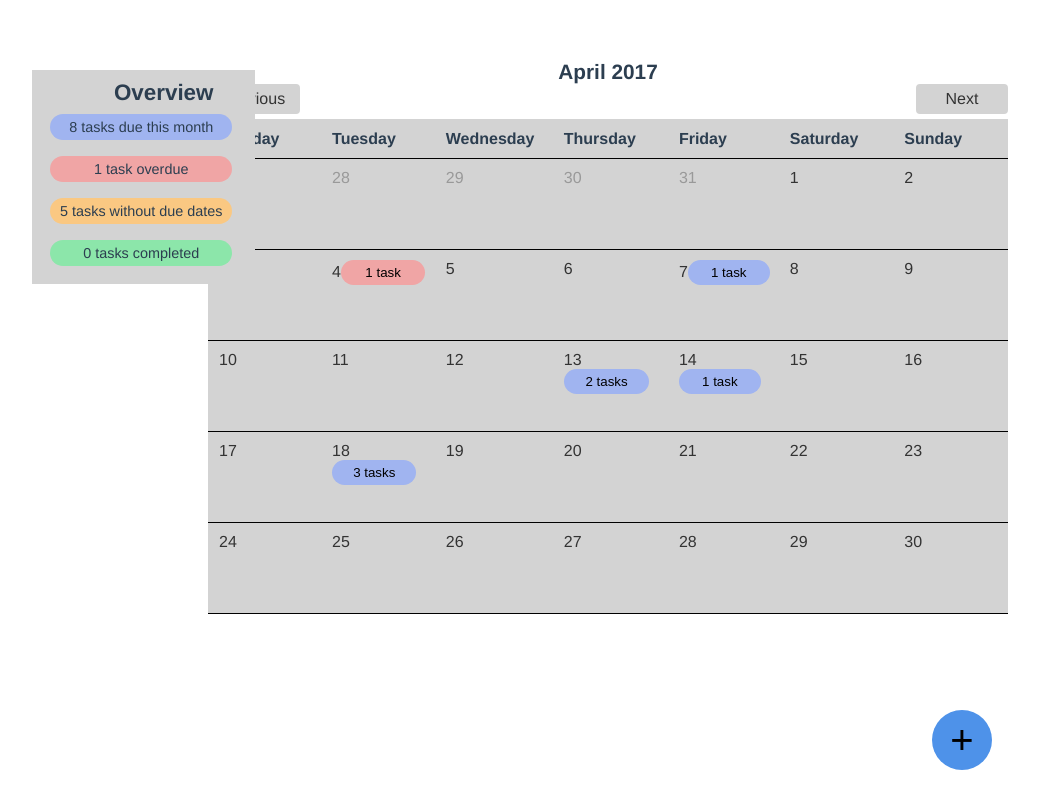
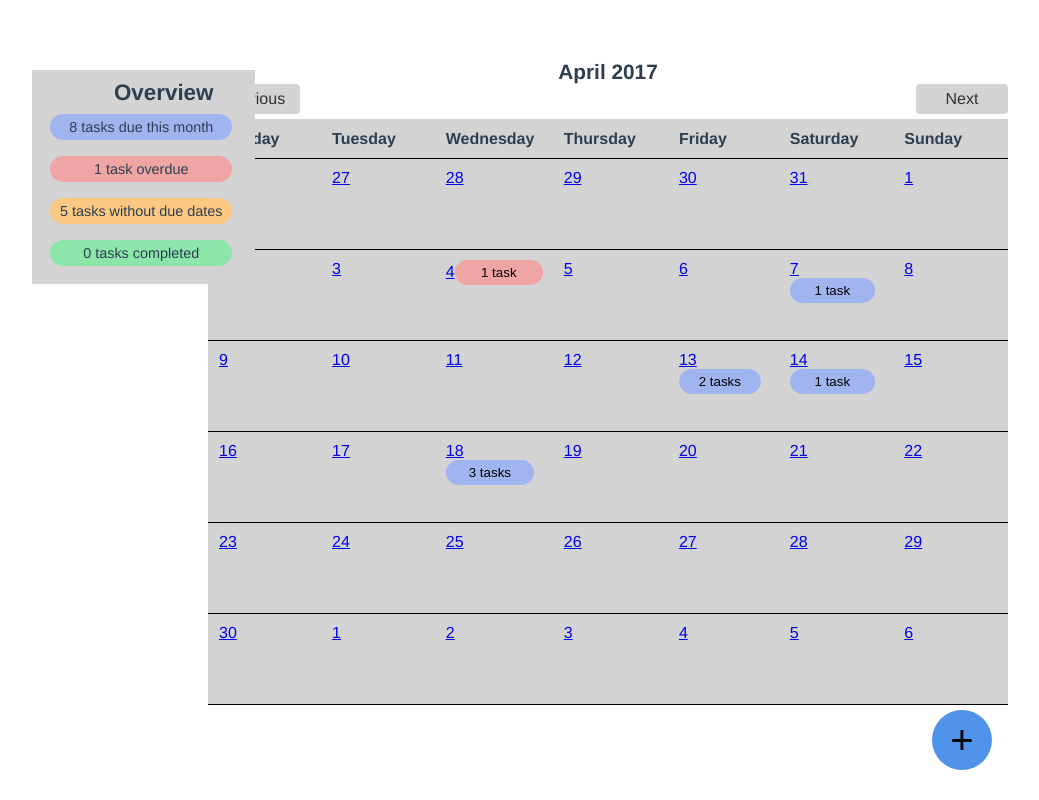
Before and after one commit to jmhibben/Task-Calendar, a Vue app: page /#/ in a window 1280 px wide. Shown: the whole page, without its empty margins (32-1071 px from the left). Built offline with nearby package versions, Linux system fonts and the light colour scheme.

Commit message:
Clicking on calendar dates now redirects to Week view
- Calendar dates will need to be dynamically generated
- This means their links will, too
- Need to try to figure out if it's possible to make the entire cell clickable

```diff
--- a/src/components/Calendar.vue
+++ b/src/components/Calendar.vue
@@ -14,59 +14,72 @@
         <th>Sunday</th>
       </tr>
       <tr>
-        <td><span>27</span></td>
-        <td><span>28</span></td>
-        <td> <span>29</span></td>
-        <td> <span>30</span></td>
-        <td> <span>31</span></td>
-        <td class="current"> <span>1</span></td>
-        <td class="current"> <span>2</span></td>
+        <td><router-link to="/week">26</router-link></td>
+        <td><router-link to="/week">27</router-link></td>
+        <td><router-link to="/week">28</router-link></td>
+        <td><router-link to="/week">29</router-link></td>
+        <td><router-link to="/week">30</router-link></td>
+        <td><router-link to="/week">31</router-link></td>
+        <td class="current"><router-link to="/week">1</router-link></td>
       </tr>
       <tr>
-        <td class="current"> <span>3</span></td>
-        <td class="current"> <span>4</span>
+      <!-- FIXME: `router-link` only affects text content right now -->
+        <td class="current"><router-link to="/week">2</router-link></td>
+        <td class="current"><router-link to="/week">3</router-link></td>
+        <td class="current"><router-link to="/week">4</router-link>
           <button class="task-count late">1 task</button>
         </td>
-        <td class="current"> <span>5</span></td>
-        <td class="current"> <span>6</span></td>
-        <td class="current"> <span>7</span>
+        <td class="current"><router-link to="/week">5</router-link></td>
+        <td class="current"><router-link to="/week">6</router-link></td>
+        <td class="current"><router-link to="/week">7
+          <button class="task-count">1 task</button>
+          </router-link>
+        </td>
+        <td class="current"><router-link to="/week">8</router-link></td>
+      </tr>
+      <tr>
+        <td class="current"><router-link to="/week">9</router-link></td>
+        <td class="current"><router-link to="/week">10</router-link></td>
+        <td class="current"><router-link to="/week">11</router-link></td>
+        <td class="current"><router-link to="/week">12</router-link></td>
+        <td class="current"><router-link to="/week">13
+          <button class="task-count">2 tasks</button>
+          </router-link>
+        </td>
+        <td class="current"><router-link to="/week">14</router-link>
           <button class="task-count">1 task</button>
         </td>
-        <td class="current"> <span>8</span></td>
-        <td class="current"> <span>9</span></td>
+        <td class="current"><router-link to="/week">15</router-link></td>
       </tr>
       <tr>
-        <td class="current"> <span>10</span></td>
-        <td class="current"> <span>11</span></td>
-        <td class="current"> <span>12</span></td>
-        <td class="current"> <span>13</span>
-          <button class="task-count">2 tasks</button>
+        <td class="current"><router-link to="/week">16</router-link></td>
+        <td class="current"><router-link to="/week">17</router-link></td>
+        <td class="current"><router-link to="/week">18
+          <button class="task-count">3 tasks</button>
+          </router-link>
         </td>
-        <td class="current"> <span>14</span>
-          <button class="task-count">1 task</button>
-        </td>
-        <td class="current"> <span>15</span></td>
-        <td class="current"> <span>16</span></td>
+        <td class="current"><router-link to="/week">19</router-link></td>
+        <td class="current"><router-link to="/week">20</router-link></td>
+        <td class="current"><router-link to="/week">21</router-link></td>
+        <td class="current"><router-link to="/week">22</router-link></td>
       </tr>
       <tr>
-        <td class="current"> <span>17</span></td>
-        <td class="current"> <span>18</span>
-          <button class="task-count">3 tasks</button>
-        </td>
-        <td class="current"> <span>19</span></td>
-        <td class="current"> <span>20</span></td>
-        <td class="current"> <span>21</span></td>
-        <td class="current"> <span>22</span></td>
-        <td class="current"> <span>23</span></td>
+        <td class="current"><router-link to="/week">23</router-link></td>
+        <td class="current"><router-link to="/week">24</router-link></td>
+        <td class="current"><router-link to="/week">25</router-link></td>
+        <td class="current"><router-link to="/week">26</router-link></td>
+        <td class="current"><router-link to="/week">27</router-link></td>
+        <td class="current"><router-link to="/week">28</router-link></td>
+        <td class="current"><router-link to="/week">29</router-link></td>
       </tr>
       <tr>
-        <td class="current"> <span>24</span></td>
-        <td class="current"> <span>25</span></td>
-        <td class="current"> <span>26</span></td>
-        <td class="current"> <span>27</span></td>
-        <td class="current"> <span>28</span></td>
-        <td class="current"> <span>29</span></td>
-        <td class="current"> <span>30</span></td>
+        <td class="current"><router-link to="/week">30</router-link></td>
+        <td><router-link to="/week">1</router-link></td>
+        <td><router-link to="/week">2</router-link></td>
+        <td><router-link to="/week">3</router-link></td>
+        <td><router-link to="/week">4</router-link></td>
+        <td><router-link to="/week">5</router-link></td>
+        <td><router-link to="/week">6</router-link></td>
       </tr>
     </table>
   </article>
@@ -89,7 +102,14 @@
 </template>
 
 <script>
-export default {}
+export default {
+  name: 'calendar',
+  methods: {
+    goToWeek (path = '') {
+      this.$router.push('week')
+    }
+  }
+}
 </script>
 
 <style scoped lang="scss">
```
